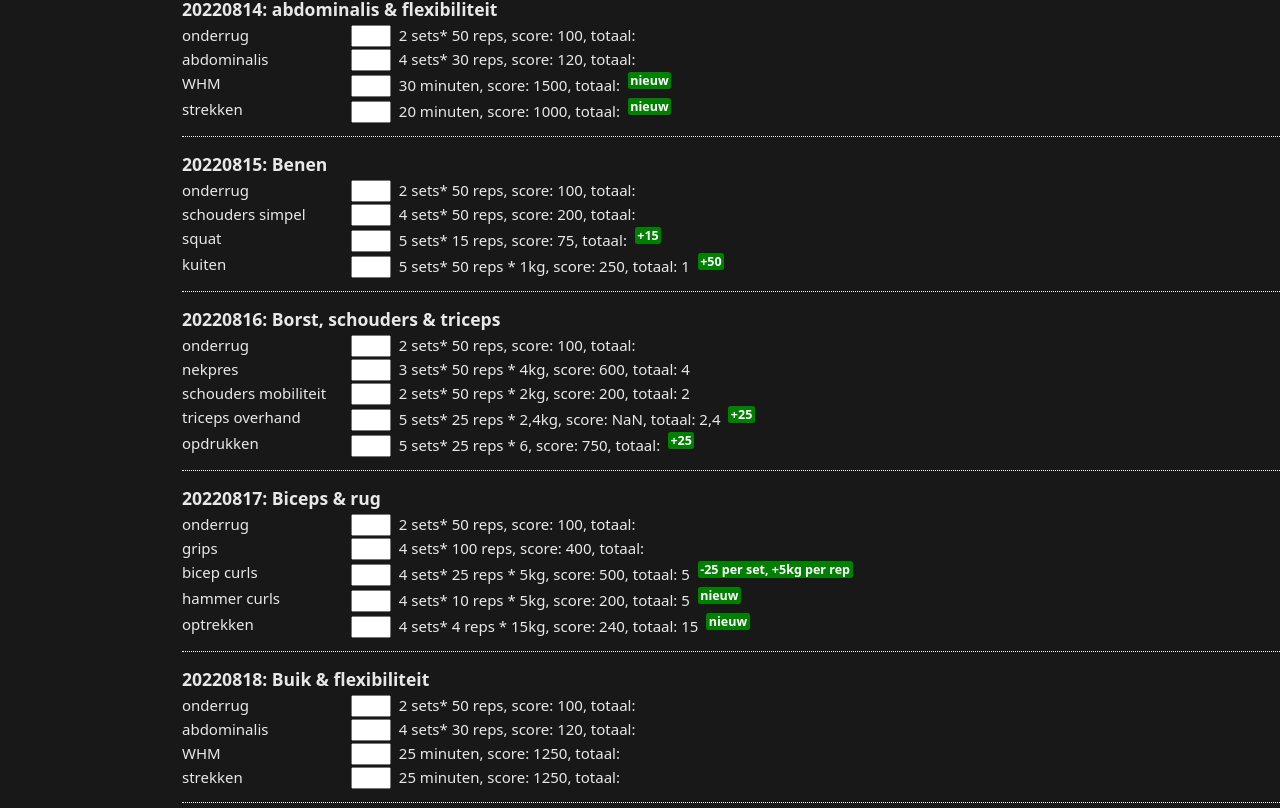
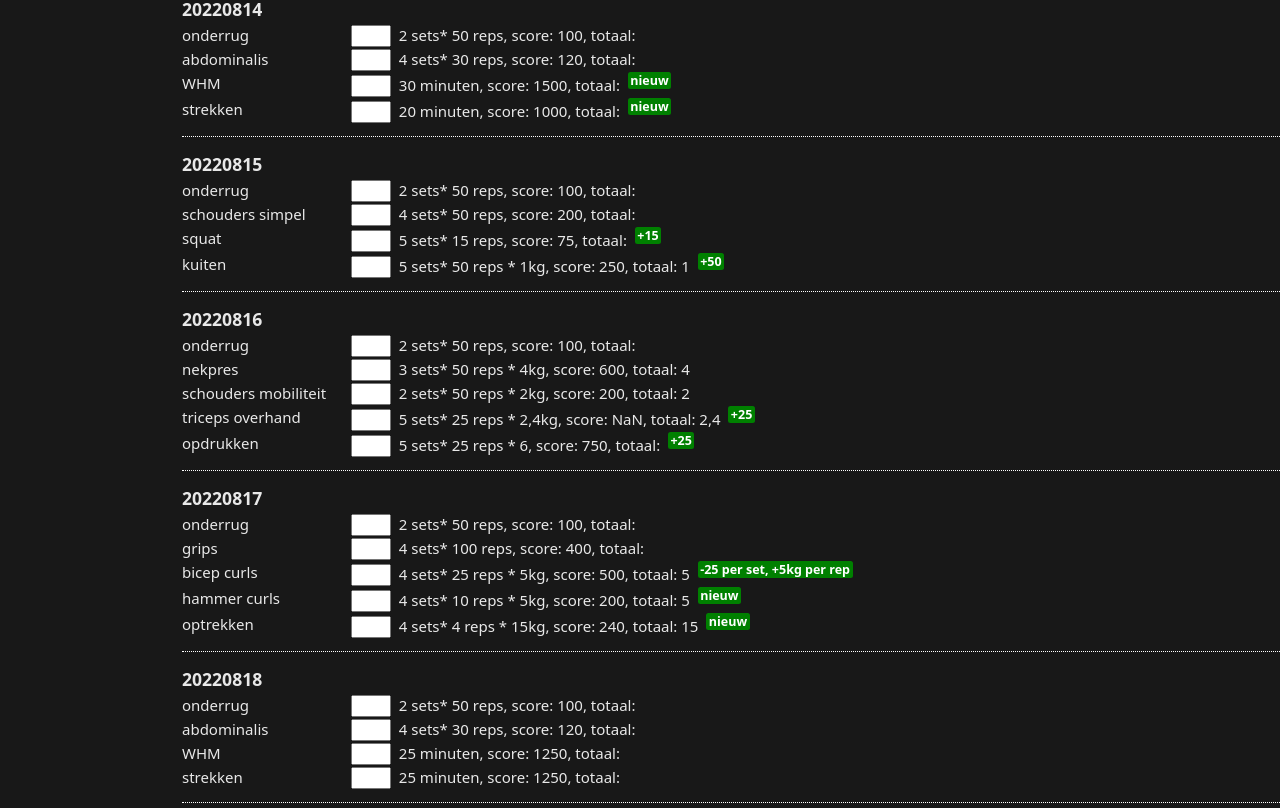
Before and after one commit to ckdev88/ARCHIVE-dagtaak, a Vue app: page / in a window 1280 px wide. Shown: the part 1452-2260 px from the top of the page. Built offline with nearby package versions, Linux system fonts and the light colour scheme.

Commit message:
remove beschrijving in workout

```diff
--- a/src/components/Workout/WorkoutBody.vue
+++ b/src/components/Workout/WorkoutBody.vue
@@ -30,7 +30,6 @@ export default {
 				},
 				{
 					datum: 20220810,
-					beschrijving: 'Benen',
 					oefeningen: [
 						{ oefening: 'onderrug', reps: 50, sets: 2 },
 						{ oefening: 'schouders simpel', reps: 50, sets: 2 },
@@ -40,7 +39,6 @@ export default {
 				},
 				{
 					datum: 20220811,
-					beschrijving: 'biceps',
 					oefeningen: [
 						{ oefening: 'grips', reps: 100, sets: 4 },
 						{ oefening: 'biceps', reps: 50, sets: 4, gewicht: '2,4' },
@@ -48,7 +46,6 @@ export default {
 				},
 				{
 					datum: 20220812,
-					beschrijving: 'Borst, schouders & triceps',
 					oefeningen: [
 						{ oefening: 'onderrug', reps: 50, sets: 2 },
 						{ oefening: 'schouders mobiliteit', reps: 50, sets: 2, gewicht: 2 },
@@ -59,7 +56,6 @@ export default {
 				},
 				{
 					datum: 20220813,
-					beschrijving: 'biceps',
 					oefeningen: [
 						{ oefening: 'onderrug', reps: 50, sets: 2 },
 						{ oefening: 'grips', reps: 100, sets: 4 },
@@ -68,7 +64,6 @@ export default {
 				},
 				{
 					datum: 20220814,
-					beschrijving: 'abdominalis & flexibiliteit',
 					oefeningen: [
 						{ oefening: 'onderrug', reps: 50, sets: 2 },
 						{ oefening: 'abdominalis', reps: 30, sets: 4 },
@@ -78,7 +73,6 @@ export default {
 				},
 				{
 					datum: 20220815,
-					beschrijving: 'Benen',
 					oefeningen: [
 						{ oefening: 'onderrug', reps: 50, sets: 2 },
 						{ oefening: 'schouders simpel', reps: 50, sets: 4 },
@@ -94,7 +88,6 @@ export default {
 				},
 				{
 					datum: 20220816,
-					beschrijving: 'Borst, schouders & triceps',
 					oefeningen: [
 						{ oefening: 'onderrug', reps: 50, sets: 2 },
 						{ oefening: 'nekpres', reps: 50, sets: 3, gewicht: 4 },
@@ -117,7 +110,6 @@ export default {
 				},
 				{
 					datum: 20220817,
-					beschrijving: 'Biceps & rug',
 					oefeningen: [
 						{ oefening: 'onderrug', reps: 50, sets: 2 },
 						{ oefening: 'grips', reps: 100, sets: 4 },
@@ -146,7 +138,6 @@ export default {
 				},
 				{
 					datum: 20220818,
-					beschrijving: 'Buik & flexibiliteit',
 					oefeningen: [
 						{ oefening: 'onderrug', reps: 50, sets: 2 },
 						{ oefening: 'abdominalis', reps: 30, sets: 4 },
@@ -156,7 +147,6 @@ export default {
 				},
 				{
 					datum: 20220819,
-					beschrijving: 'Benen',
 					oefeningen: [
 						{ oefening: 'onderrug', reps: 50, sets: 2 },
 						{ oefening: 'schouders simpel', reps: 50, sets: 4 },
@@ -172,7 +162,6 @@ export default {
 				},
 				{
 					datum: 20220819 - 2,
-					beschrijving: 'Borst, schouders & triceps',
 					oefeningen: [
 						{ oefening: 'onderrug', reps: 50, sets: 2 },
 						{ oefening: 'nekpres', reps: 55, sets: 2, gewicht: 5 },
@@ -195,7 +184,6 @@ export default {
 				},
 				{
 					datum: 20220820,
-					beschrijving: 'Buik & flexibiliteit',
 					oefeningen: [
 						{ oefening: 'onderrug', reps: 50, sets: 2 },
 						{ oefening: 'abdominalis', reps: 30, sets: 4 },
@@ -205,11 +193,9 @@ export default {
 				},
 				{
 					datum: 20220821,
-					beschrijving: 'vrij',
 				},
 				{
 					datum: 20220822,
-					beschrijving: 'Biceps & rug',
 					oefeningen: [
 						{ oefening: 'onderrug', reps: 50, sets: 2 },
 						{ oefening: 'grips', reps: 100, sets: 4 },
@@ -238,7 +224,6 @@ export default {
 				},
 				{
 					datum: 20220823,
-					beschrijving: 'Benen',
 					oefeningen: [
 						{ oefening: 'onderrug', reps: 50, sets: 2 },
 						{ oefening: 'schouders simpel', reps: 50, sets: 4 },
@@ -254,7 +239,6 @@ export default {
 				},
 				{
 					datum: 20220823 - 2,
-					beschrijving: 'Buik & flexibiliteit',
 					oefeningen: [
 						{ oefening: 'onderrug', reps: 50, sets: 2 },
 						{
@@ -269,7 +253,6 @@ export default {
 				},
 				{
 					datum: 20220823 - 3,
-					beschrijving: 'Borst, schouders & triceps',
 					oefeningen: [
 						{ oefening: 'onderrug', reps: 50, sets: 2 },
 						{ oefening: 'nekpres', reps: 55, sets: 2, gewicht: 5 },
@@ -280,7 +263,6 @@ export default {
 				},
 				{
 					datum: 20220824,
-					beschrijving: 'Concentratie',
 					oefeningen: [
 						{ oefening: 'onderrug', reps: 50, sets: 2 },
 						{ oefening: 'schouders simpel', reps: 50, sets: 4 },
@@ -289,7 +271,6 @@ export default {
 				},
 				{
 					datum: 20220825,
-					beschrijving: 'Concentratie',
 					oefeningen: [
 						{ oefening: 'onderrug', reps: 50, sets: 2 },
 						{ oefening: 'schouders simpel', reps: 50, sets: 4 },
@@ -298,7 +279,6 @@ export default {
 				},
 				{
 					datum: 20220826,
-					beschrijving: 'Buik & flexibiliteit',
 					oefeningen: [
 						{ oefening: 'onderrug', reps: 50, sets: 2 },
 						{ oefening: 'abdominalis', reps: 35, sets: 4 },
@@ -308,7 +288,6 @@ export default {
 				},
 				{
 					datum: 20220827,
-					beschrijving: 'Biceps & rug',
 					oefeningen: [
 						{ oefening: 'onderrug', reps: 50, sets: 2 },
 						{ oefening: 'grips', reps: 100, sets: 4 },
@@ -325,7 +304,6 @@ export default {
 				},
 				{
 					datum: 20220828,
-					beschrijving: 'Concentratie',
 					oefeningen: [
 						{ oefening: 'onderrug', reps: 50, sets: 2 },
 						{ oefening: 'schouders simpel', reps: 50, sets: 4 },
@@ -334,7 +312,6 @@ export default {
 				},
 				{
 					datum: 20220828 - 2,
-					beschrijving: 'Benen',
 					oefeningen: [
 						{ oefening: 'onderrug', reps: 50, sets: 2 },
 						{ oefening: 'schouders simpel', reps: 50, sets: 4 },
@@ -356,7 +333,6 @@ export default {
 				},
 				{
 					datum: 20220829,
-					beschrijving: 'Buik & flexibiliteit',
 					oefeningen: [
 						{ oefening: 'WHM', minuten: 25 },
 						{ oefening: 'onderrug', reps: 50, sets: 2 },
@@ -372,7 +348,6 @@ export default {
 				},
 				{
 					datum: 20220829 - 2,
-					beschrijving: 'Borst, schouders & triceps',
 					oefeningen: [
 						{ oefening: 'onderrug', reps: 50, sets: 2 },
 						{ oefening: 'nekpres', reps: 55, sets: 2, gewicht: 5 },
@@ -383,7 +358,6 @@ export default {
 				},
 				{
 					datum: 20220930,
-					beschrijving: 'Concentratie',
 					oefeningen: [
 						{ oefening: 'onderrug', reps: 50, sets: 2 },
 						{ oefening: 'schouders simpel', reps: 50, sets: 4 },
@@ -392,7 +366,6 @@ export default {
 				},
 				{
 					datum: 20220831,
-					beschrijving: 'Biceps & rug',
 					oefeningen: [
 						{ oefening: 'onderrug', reps: 50, sets: 2 },
 						{
@@ -415,7 +388,6 @@ export default {
 				},
 				{
 					datum: 20220901,
-					beschrijving: 'Concentratie',
 					oefeningen: [
 						{ oefening: 'onderrug', reps: 50, sets: 2 },
 						{ oefening: 'schouders simpel', reps: 50, sets: 4 },
@@ -424,7 +396,6 @@ export default {
 				},
 				{
 					datum: 20220902,
-					beschrijving: 'Benen',
 					oefeningen: [
 						{ oefening: 'onderrug', reps: 50, sets: 2 },
 						{ oefening: 'schouders simpel', reps: 50, sets: 4 },
@@ -446,7 +417,6 @@ export default {
 				},
 				{
 					datum: 20220902 - 2,
-					beschrijving: 'Buik & flexibiliteit',
 					oefeningen: [
 						{ oefening: 'WHM', minuten: 25 },
 						{ oefening: 'strekken', minuten: 25 },
@@ -457,7 +427,6 @@ export default {
 				},
 				{
 					datum: 20220903,
-					beschrijving: 'Borst, schouders & triceps',
 					oefeningen: [
 						{ oefening: 'onderrug', reps: 50, sets: 2 },
 						{ oefening: 'nekpres', reps: 55, sets: 2, gewicht: 5 },
@@ -468,7 +437,6 @@ export default {
 				},
 				{
 					datum: 20220904,
-					beschrijving: 'Biceps & rug',
 					oefeningen: [
 						{ oefening: 'WHM', minuten: 25 },
 						{ oefening: 'onderrug', reps: 50, sets: 2 },
@@ -487,7 +455,6 @@ export default {
 				},
 				{
 					datum: 20220905,
-					beschrijving: 'Buik & flexibiliteit',
 					oefeningen: [
 						{ oefening: 'WHM', minuten: 25 },
 						{ oefening: 'onderrug', reps: 50, sets: 2 },
@@ -503,7 +470,6 @@ export default {
 				},
 				{
 					datum: 20220906,
-					beschrijving: 'Benen',
 					oefeningen: [
 						{ oefening: 'WHM', minuten: 25 },
 						{ oefening: 'onderrug', reps: 50, sets: 2 },
@@ -532,7 +498,6 @@ export default {
 				},
 				{
 					datum: 20220907,
-					beschrijving: 'Buik & flexibiliteit',
 					oefeningen: [
 						{ oefening: 'WHM', minuten: 25 },
 						{ oefening: 'onderrug', reps: 50, sets: 2 },
@@ -543,7 +508,6 @@ export default {
 				},
 				{
 					datum: 20220908,
-					beschrijving: 'Borst, schouders & triceps',
 					oefeningen: [
 						{ oefening: 'WHM', minuten: 25 },
 						{ oefening: 'onderrug', reps: 50, sets: 2 },
@@ -567,7 +531,6 @@ export default {
 				},
 				{
 					datum: 20220909,
-					beschrijving: 'Biceps & rug',
 					oefeningen: [
 						{ oefening: 'WHM', minuten: 25 },
 						{ oefening: 'onderrug', reps: 50, sets: 2 },
@@ -605,7 +568,6 @@ export default {
 				},
 				{
 					datum: 20220910,
-					beschrijving: 'Buik & flexibiliteit',
 					oefeningen: [
 						{ oefening: 'WHM', minuten: 25 },
 						{ oefening: 'onderrug', reps: 50, sets: 2 },
@@ -616,11 +578,9 @@ export default {
 				},
 				{
 					datum: 20220911,
-					beschrijving: 'vrij-ziek',
 				},
 				{
 					datum: 20220912,
-					beschrijving: 'zeer licht - ziek',
 					oefeningen: [
 						{ oefening: 'WHM', minuten: 25 },
 						{ oefening: 'onderrug', reps: 50, sets: 2 },
@@ -630,19 +590,15 @@ export default {
 				},
 				{
 					datum: 20220913,
-					beschrijving: 'vrij-ziek',
 				},
 				{
 					datum: 20220914,
-					beschrijving: 'vrij-ziek',
 				},
 				{
 					datum: 20220915,
-					beschrijving: 'vrij-ziek',
 				},
 				{
 					datum: 20220916,
-					beschrijving: 'zeer licht - ziek',
 					oefeningen: [
 						{ oefening: 'onderrug', reps: 50, sets: 2 },
 						{ oefening: 'chinese square dance', minuten: 15 },
@@ -650,7 +606,6 @@ export default {
 				},
 				{
 					datum: 20220917,
-					beschrijving: 'zeer licht - ziek',
 					oefeningen: [
 						{ oefening: 'WHM', minuten: 25 },
 						{ oefening: 'onderrug', reps: 50, sets: 2 },
@@ -659,7 +614,6 @@ export default {
 				},
 				{
 					datum: 20220918,
-					beschrijving: 'Borst, schouders & triceps',
 					oefeningen: [
 						{ oefening: 'WHM', minuten: 30 },
 						{ oefening: 'onderrug', reps: 50, sets: 2 },
@@ -684,7 +638,6 @@ export default {
 				},
 				{
 					datum: 20220919,
-					beschrijving: 'Biceps & rug',
 					oefeningen: [
 						{ oefening: 'WHM', minuten: 25 },
 						{ oefening: 'onderrug', reps: 50, sets: 2 },
@@ -723,7 +676,6 @@ export default {
 				},
 				{
 					datum: 20220920,
-					beschrijving: 'Buik & flexibiliteit',
 					oefeningen: [
 						{ oefening: 'WHM', minuten: 25 },
 						{ oefening: 'onderrug', reps: 50, sets: 2 },
@@ -734,7 +686,6 @@ export default {
 				},
 				{
 					datum: 20220921,
-					beschrijving: 'Benen',
 					oefeningen: [
 						{ oefening: 'WHM', minuten: 25 },
 						{ oefening: 'onderrug', reps: 50, sets: 2 },
@@ -752,7 +703,6 @@ export default {
 				},
 				{
 					datum: 20220922,
-					beschrijving: 'Borst, schouders & triceps',
 					oefeningen: [
 						{ oefening: 'WHM', minuten: 25 },
 						{ oefening: 'onderrug', reps: 50, sets: 2 },
@@ -765,7 +715,6 @@ export default {
 				},
 				{
 					datum: 20220923,
-					beschrijving: 'Buik & flexibiliteit',
 					oefeningen: [
 						{ oefening: 'WHM', minuten: 25 },
 						{ oefening: 'onderrug', reps: 50, sets: 2 },
@@ -782,7 +731,6 @@ export default {
 				},
 				{
 					datum: 20220924,
-					beschrijving: 'Biceps & rug',
 					oefeningen: [
 						{ oefening: 'WHM', minuten: 25 },
 						{ oefening: 'onderrug', reps: 50, sets: 2 },
@@ -802,7 +750,6 @@ export default {
 				},
 				{
 					datum: 20220925,
-					beschrijving: 'Buik & flexibiliteit',
 					oefeningen: [
 						{ oefening: 'WHM', minuten: 25 },
 						{ oefening: 'onderrug', reps: 50, sets: 2 },
@@ -813,7 +760,6 @@ export default {
 				},
 				{
 					datum: 20220926,
-					beschrijving: 'Benen',
 					oefeningen: [
 						{ oefening: 'WHM', minuten: 25 },
 						{ oefening: 'onderrug', reps: 50, sets: 2 },
@@ -825,7 +771,6 @@ export default {
 				},
 				{
 					datum: 20220927,
-					beschrijving: 'Buik & flexibiliteit',
 					oefeningen: [
 						{ oefening: 'WHM', minuten: 25 },
 						{ oefening: 'onderrug', reps: 50, sets: 2 },
@@ -836,7 +781,6 @@ export default {
 				},
 				{
 					datum: 20220928,
-					beschrijving: 'Borst, schouders & triceps',
 					oefeningen: [
 						{ oefening: 'WHM', minuten: 25 },
 						{ oefening: 'onderrug', reps: 50, sets: 2 },
@@ -849,7 +793,6 @@ export default {
 				},
 				{
 					datum: 20220929,
-					beschrijving: 'Biceps & rug',
 					oefeningen: [
 						{ oefening: 'WHM', minuten: 25 },
 						{ oefening: 'onderrug', reps: 50, sets: 2 },
@@ -869,7 +812,6 @@ export default {
 				},
 				{
 					datum: 20220930,
-					beschrijving: 'Buik & flexibiliteit',
 					oefeningen: [
 						{ oefening: 'WHM', minuten: 25 },
 						{ oefening: 'onderrug', reps: 50, sets: 2 },
@@ -880,7 +822,6 @@ export default {
 				},
 				{
 					datum: 20221014,
-					beschrijving: 'Biceps & rug & benen',
 					oefeningen: [
 						{ oefening: 'WHM', minuten: 25 },
 						{ oefening: 'onderrug', reps: 50, sets: 2 },
@@ -894,7 +835,6 @@ export default {
 				},
 				{
 					datum: 20221015,
-					beschrijving: 'Rug, borst & benen',
 					oefeningen: [
 						{ oefening: 'onderrug', reps: 50, sets: 2 },
 						{ oefening: 'schouders simpel', reps: 50, sets: 2 },
@@ -910,7 +850,6 @@ export default {
 				},
 				{
 					datum: 20221016,
-					beschrijving: 'Borst & benen',
 					oefeningen: [
 						{ oefening: 'onderrug', reps: 50, sets: 2 },
 						{ oefening: 'schouders simpel', reps: 50, sets: 2 },
@@ -919,7 +858,6 @@ export default {
 				},
 				{
 					datum: 20221017,
-					beschrijving: 'Borst & benen',
 					oefeningen: [
 						{ oefening: 'onderrug', reps: 50, sets: 2 },
 						{ oefening: 'schouders simpel', reps: 50, sets: 2 },
@@ -930,7 +868,6 @@ export default {
 				},
 				{
 					datum: 20221018,
-					beschrijving: 'Biceps & rug & benen',
 					oefeningen: [
 						{ oefening: 'WHM', minuten: 25 },
 						{ oefening: 'onderrug', reps: 50, sets: 2 },
@@ -944,7 +881,6 @@ export default {
 				},
 				{
 					datum: 20221103,
-					beschrijving: 'Biceps',
 					oefeningen: [
 						{ oefening: 'onderrug', reps: 50, sets: 2 },
 						{ oefening: 'schouders simpel', reps: 50, sets: 2 },
@@ -956,7 +892,6 @@ export default {
 				},
 				{
 					datum: 20221104,
-					beschrijving: 'Abs',
 					oefeningen: [
 						{ oefening: 'onderrug', reps: 50, sets: 2 },
 						{ oefening: 'schouders simpel', reps: 50, sets: 2 },
@@ -967,7 +902,6 @@ export default {
 				},
 				{
 					datum: 20221105,
-					beschrijving: 'Borst',
 					oefeningen: [
 						{ oefening: 'onderrug', reps: 50, sets: 2 },
 						{ oefening: 'schouders simpel', reps: 50, sets: 2 },
@@ -978,7 +912,6 @@ export default {
 				},
 				{
 					datum: 20221106,
-					beschrijving: 'Schouders & benen',
 					oefeningen: [
 						{ oefening: 'onderrug', reps: 50, sets: 2 },
 						{ oefening: 'schouders simpel', reps: 50, sets: 2 },
@@ -1008,7 +941,6 @@ export default {
 				},
 				{
 					datum: 20221201,
-					beschrijving: 'Schouders & benen',
 					oefeningen: [
 						{ oefening: 'onderrug', reps: 50, sets: 2 },
 						{ oefening: 'schouders simpel', reps: 50, sets: 2 },
@@ -1033,7 +965,6 @@ export default {
 				},
 				{
 					datum: 20221202,
-					beschrijving: 'Biceps & rug & benen',
 					oefeningen: [
 						{ oefening: 'onderrug', reps: 50, sets: 2 },
 						{ oefening: 'schouders simpel', reps: 50, sets: 2 },
@@ -1044,7 +975,6 @@ export default {
 				},
 				{
 					datum: 20221226,
-					beschrijving: 'Biceps & rug & benen',
 					oefeningen: [
 						{ oefening: 'onderrug', reps: 50, sets: 2 },
 						{ oefening: 'schouders simpel', reps: 50, sets: 2 },
@@ -1054,7 +984,6 @@ export default {
 				},
 				{
 					datum: 20221226,
-					beschrijving: 'Biceps & rug & benen',
 					oefeningen: [
 						{ oefening: 'onderrug', reps: 50, sets: 2 },
 						{ oefening: 'schouders simpel', reps: 50, sets: 2 },
@@ -1064,7 +993,6 @@ export default {
 				},
 				{
 					datum: 20230925,
-					beschrijving: '',
 					oefeningen: [
 						{
 							oefening: '', // TODO: on current day, select/option field, day passed = readonly
@@ -1080,7 +1008,6 @@ export default {
 				},
 				{
 					datum: 20230926,
-					beschrijving: '',
 					oefeningen: [
 						{
 							oefening: '', // TODO: on current day, select/option field, day passed = readonly
--- a/src/components/Workout/WorkoutBodyItem.vue
+++ b/src/components/Workout/WorkoutBodyItem.vue
@@ -24,9 +24,7 @@ export default {
 <template >
 	<div :class="getWorkoutClassList(getCurrentDateInt(), item.datum)" :id="'workout-' + item.datum">
 		<h3>
-			<span class="datum">{{ item.datum }}</span><span v-if="item.beschrijving">: {{
-				item.beschrijving
-			}}</span><a :name="'workout-' + item.datum"></a>
+			<span class="datum">{{ item.datum }}</span><a :name="'workout-' + item.datum"></a>
 		</h3>
 		<div v-for="( i, key ) in  item.oefeningen ">
 			<label :for="'workout-' + item.datum + '-' + key" style="display: block; cursor: pointer">
```
